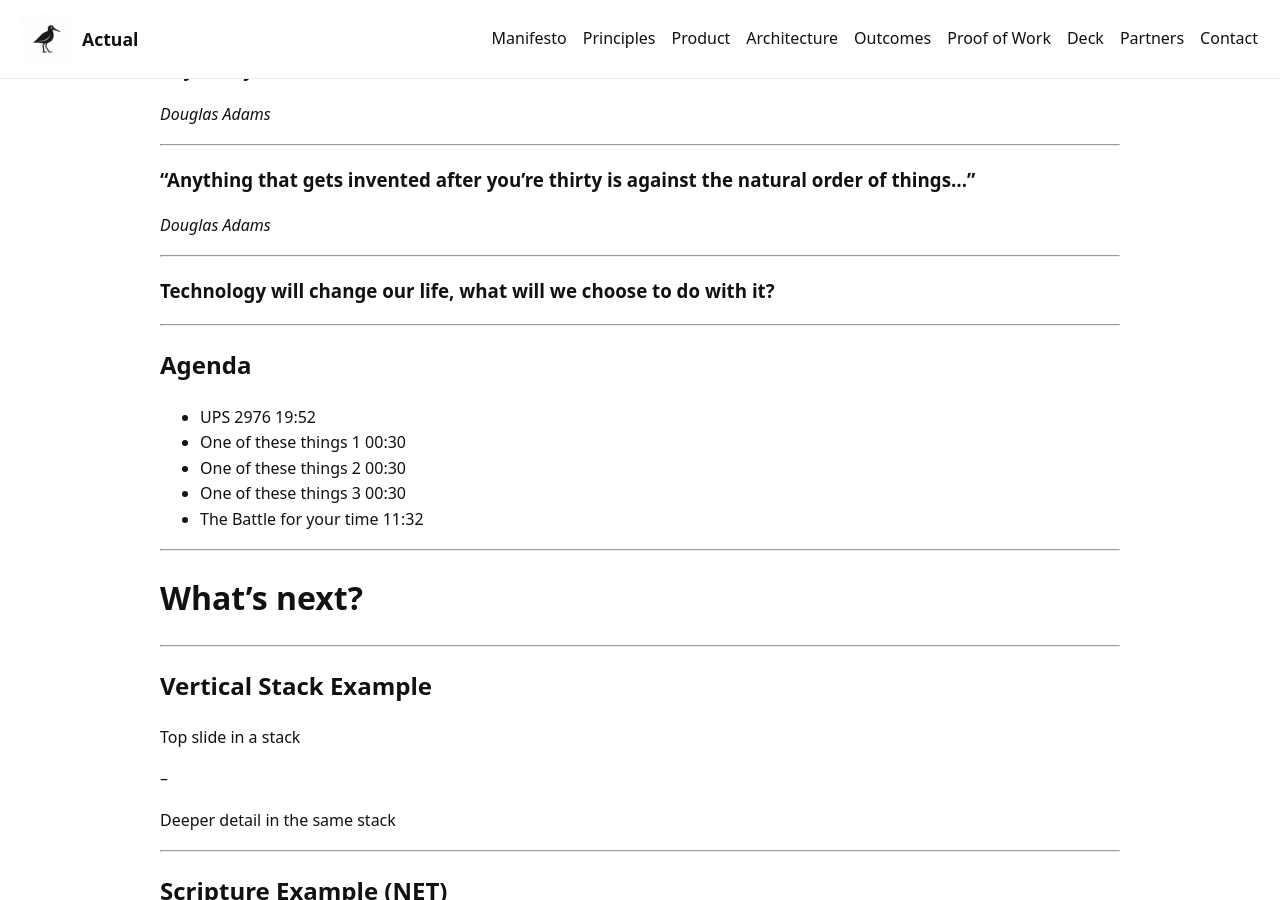
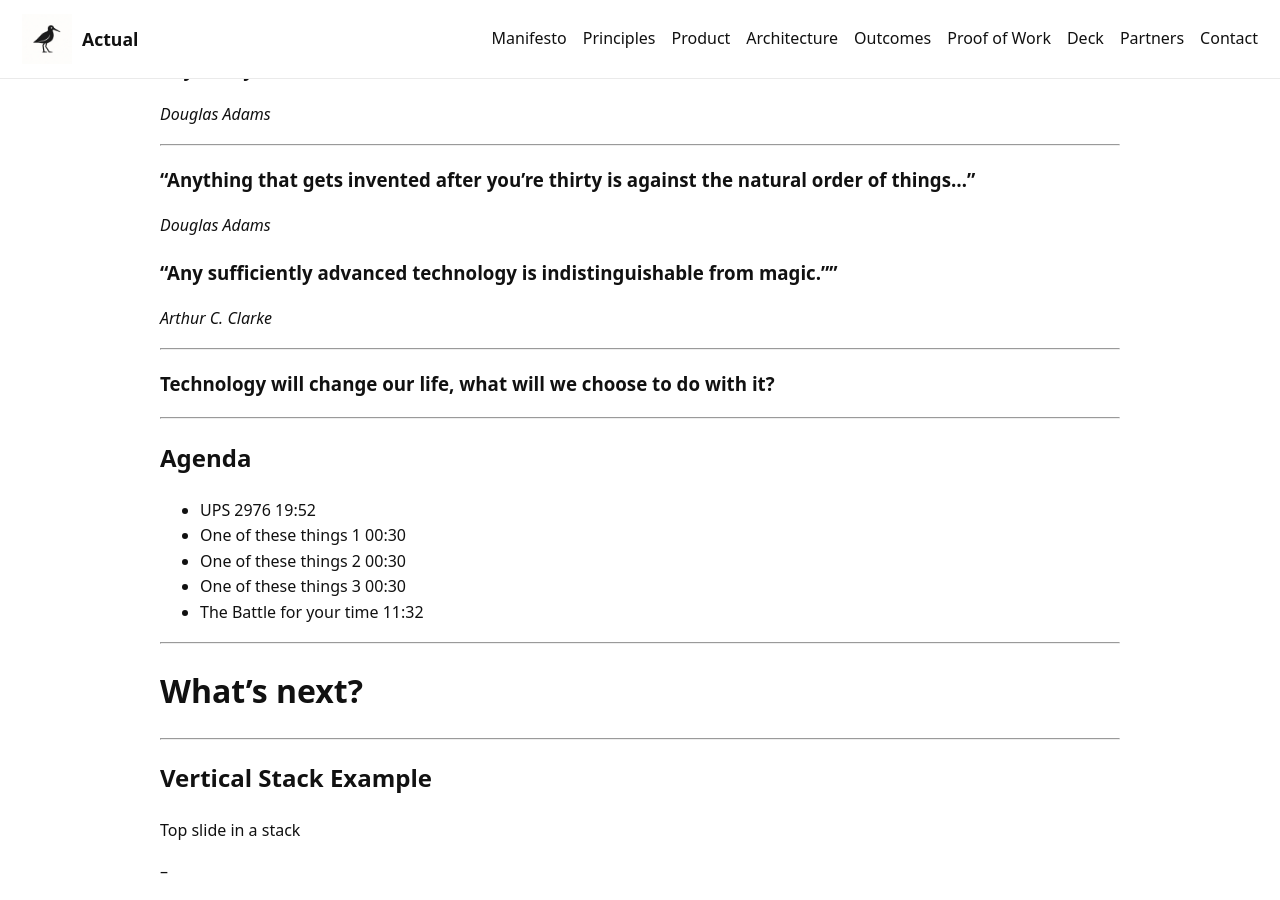
Before and after one commit to greg-e/limosa.work, a Jekyll site: the page built from docs/slides.md, in a window 1280 px wide and 900 px high, scrolled down 414 px. Built offline with Jekyll 4.4.1, drawn with Linux system fonts in a browser that asks for light colours; our own code applies the rules of GitHub Pages for plain Markdown files.

Commit message:
Update slides.md

```diff
--- a/docs/slides.md
+++ b/docs/slides.md
@@ -14,8 +14,13 @@
 ### “Anything that gets invented after you’re thirty is against the natural order of things…”
 *Douglas Adams*
 
+### “Any sufficiently advanced technology is indistinguishable from magic."”
+*Arthur C. Clarke*
+
 ---
 ### Technology will change our life, what will we choose to do with it?
+
+
 ---
 ## Agenda
 
```
